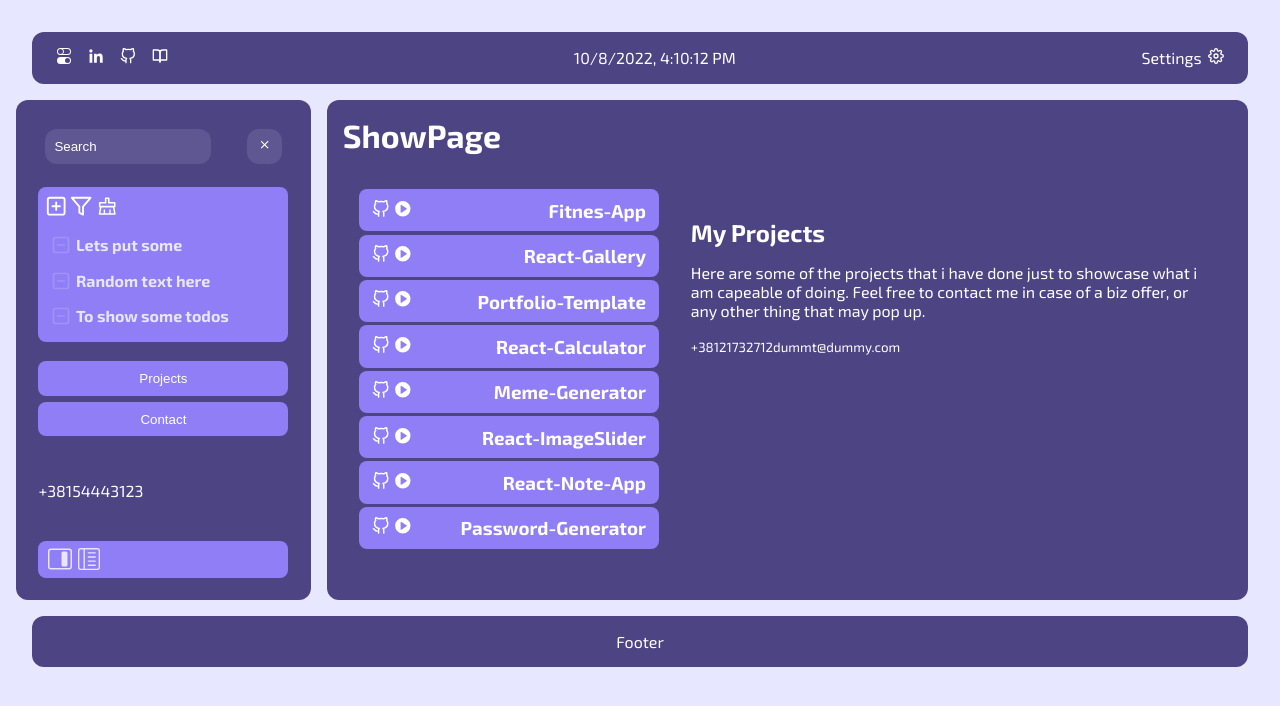
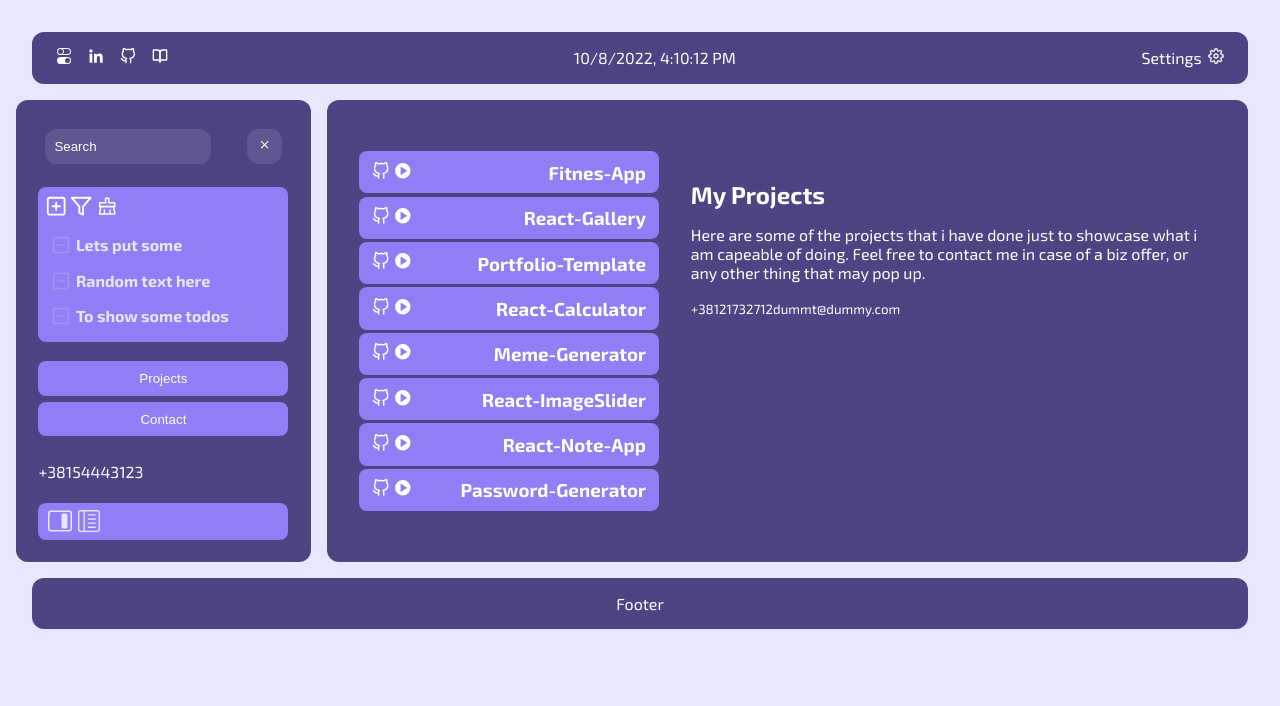
Before and after one commit to erazmozen/hub, a React (Create React App) app: page / in a window 1280 px wide. Shown: the top 706 px of the page. Built offline with nearby package versions, Linux system fonts and the light colour scheme.

Commit message:
Remove placeholder

```diff
--- a/src/components/main/ShowPage.jsx
+++ b/src/components/main/ShowPage.jsx
@@ -4,7 +4,6 @@ const ShowPage = ({icons}) => {
     console.log('ShowPage render')
     return (
         <div className="background-rounded showpage">
-            <h1>ShowPage</h1>
             <Projects icons={icons} />
         </div>
     )
```
